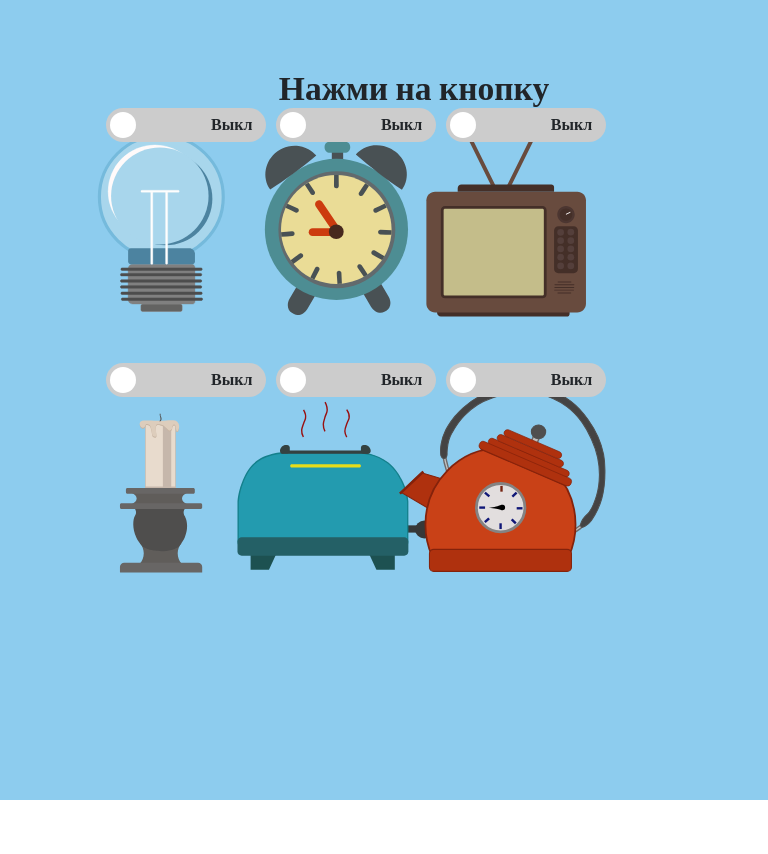
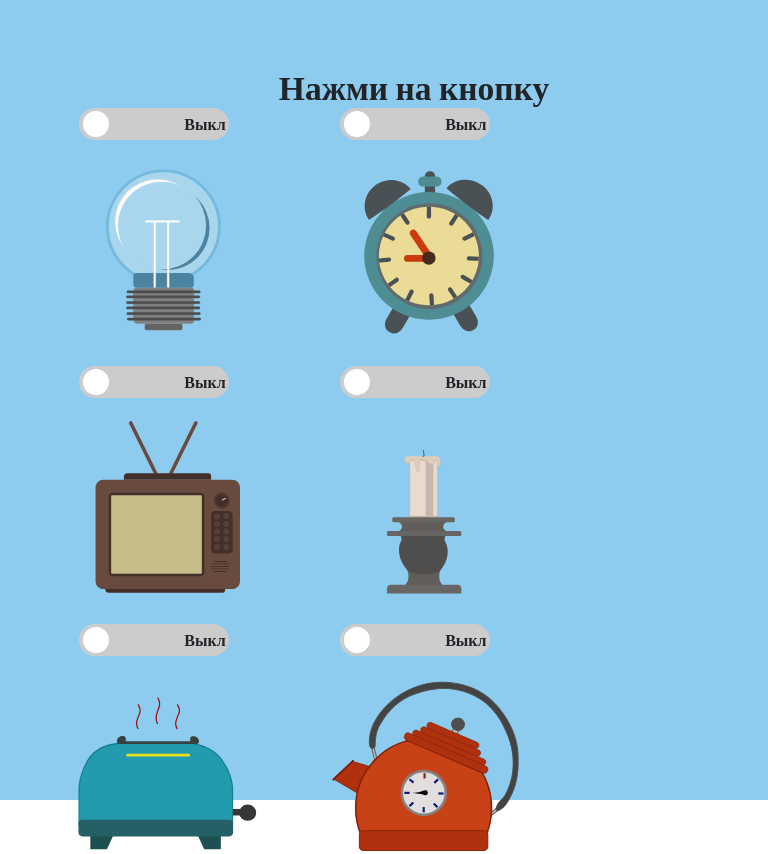
Before and after one commit to AnigalHub/DrawnSVGWithAnimation, a Vue app: page /colorChange in a window 768 px wide. Shown: the top 854 px of the page. Before the commit the page ends 800 px from the top, so only its background shows below. Built offline with nearby package versions, Linux system fonts and the light colour scheme; a web font is replaced by a local one.

Commit message:
стили изменены под scss, добавлена адаптивность, добавлен блок div с id=content, компонет screen-rotation

```diff
--- a/src/components/colorChange.vue
+++ b/src/components/colorChange.vue
@@ -1,6 +1,7 @@
 <template>
     <div id="colorChange">
         <router-link :to="{name: 'MainMenu'}" tag="button" class="back">Назад</router-link>
+        <div id="content">
             <h1>Нажми на кнопку</h1>
             <div class="flex-container">
                 <div v-for="(letter,index) in Svgs" :key="index" >
@@ -12,6 +13,8 @@
                 </div>
             </div>
         </div>
+        <screen-rotation/>
+    </div>
 </template>
 
 <script>
@@ -21,9 +24,11 @@
     import Candle from "../components/colorChange_svg/candle";
     import Toaster from "../components/colorChange_svg/toaster";
     import Kettle from "../components/colorChange_svg/kettle";
+    import ScreenRotation from "./screenRotation";
     export default {
         name: "colorChange",
         components: {
+            ScreenRotation,
              Bulb,Alarm,Television,Candle,Toaster,Kettle
         },
         data(){
@@ -39,9 +44,12 @@
 
 <style scoped lang="scss">
     #colorChange{
-        .flex-container > div {
+        .flex-container{
+            margin-left: 10%;
+            &> div {
                 width: 33%;
                 margin-left: -40px;
+            }
         }
     }
     .switch {
@@ -50,9 +58,7 @@
         width: 210px;
         height: 34px;
     }
-    input{
-        display: none;
-    }
+    input{display: none;}
     .slider {
         position: absolute;
         cursor: pointer;
@@ -65,16 +71,18 @@
         padding: 5px 0 0 105px;
         font-weight: bold;
         font-family: 'Alegreya', serif;
-    }
-    .slider:before {
+
+        &:before {
             position: absolute;
             content: "";
             height: 26px;
             width: 26px;
+            top: 3px;
             left: 4px;
-        bottom: 4px;
+            bottom: 2px;
             background-color: white;
             transition: .4s;
+        }
     }
     input:checked + .slider {
         background-color: #2196F3;
@@ -83,5 +91,51 @@
     input:checked + .slider:before {transform: translateX(125px);}
     .slider.round {border-radius: 34px;}
     .slider.round:before {border-radius: 50%;}
-    svg{ margin-top: -40px; margin-bottom:45px;margin-left: -210px;}
+    svg{
+        width: 520px;
+        margin-top: 0;
+        margin-bottom:30px;
+        margin-left: -210px;
+    }
+    @media screen and (min-width: 500px) and (max-width: 768px) {
+        svg{width: 320px;}
+        #colorChange{
+            .flex-container{
+                margin-left: 30%;
+                &> div {
+                    width: 44%;
+                    margin-left: -40px;
+                    margin-right: 55px;
+                }
+            }
+        }
+        .slider {padding: 5px 45px 0 90px;}
+        .switch {
+            margin-left: -60%;
+            width: 170px;
+            height: 32px;
+        }
+        input:checked + .slider:before {transform: translateX(85px);}
+    }
+    @media screen and (min-width: 768px) and (max-width: 992px) {
+        svg{width: 380px;}
+        #colorChange{
+            .flex-container{
+                margin-left: 5%;
+                &> div {
+                    margin-right: 35px;
+                }
+            }
+        }
+        .slider {padding: 5px 45px 0 105px;}
+        .switch {
+            margin-left: -22%;
+            width: 190px;
+            height: 32px;
+        }
+        input:checked + .slider:before {transform: translateX(105px);}
+    }
+    @media screen and (min-width: 992px) and (max-width: 1200px) {
+        svg{width: 460px;}
+    }
 </style>
```
Lines whose indentation alone changed are shown as unchanged.
